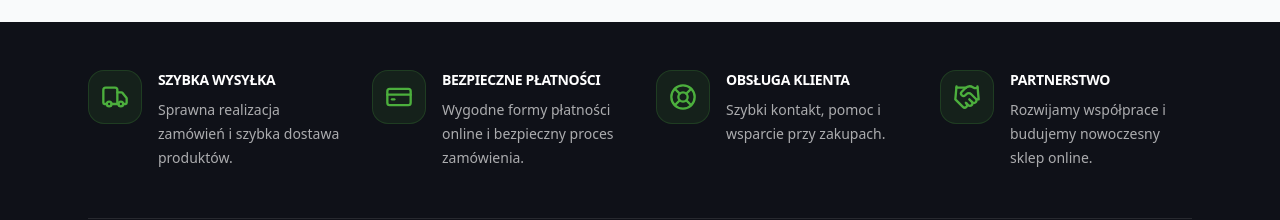
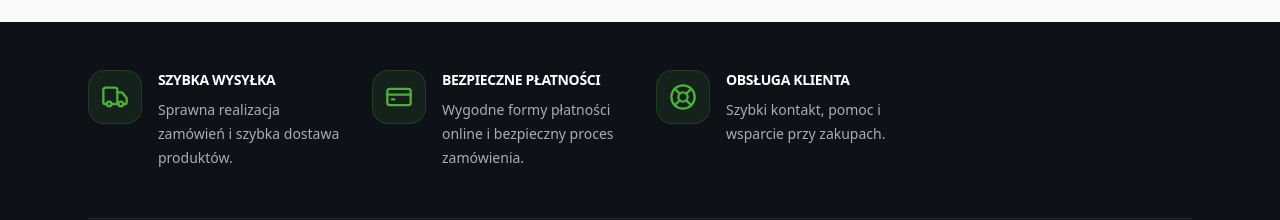
Before and after one commit to TomaszDabrowski1999/STORENER, a Next.js app: page / in a window 1280 px wide. Shown: the part 1299-1519 px from the top of the page. Built offline with nearby package versions, Linux system fonts and the light colour scheme; no server answers; the database is empty.

Commit message:
Aktualizacja sklepu: footera

```diff
--- a/components/Footer.tsx
+++ b/components/Footer.tsx
@@ -26,11 +26,6 @@ export default function Footer() {
             Icon={LifeBuoy}
             title="Obsługa klienta"
             text="Szybki kontakt, pomoc i wsparcie przy zakupach."
-          />
-          <FooterBox
-            Icon={Handshake}
-            title="Partnerstwo"
-            text="Rozwijamy współprace i budujemy nowoczesny sklep online."
           />
         </div>
 
```
